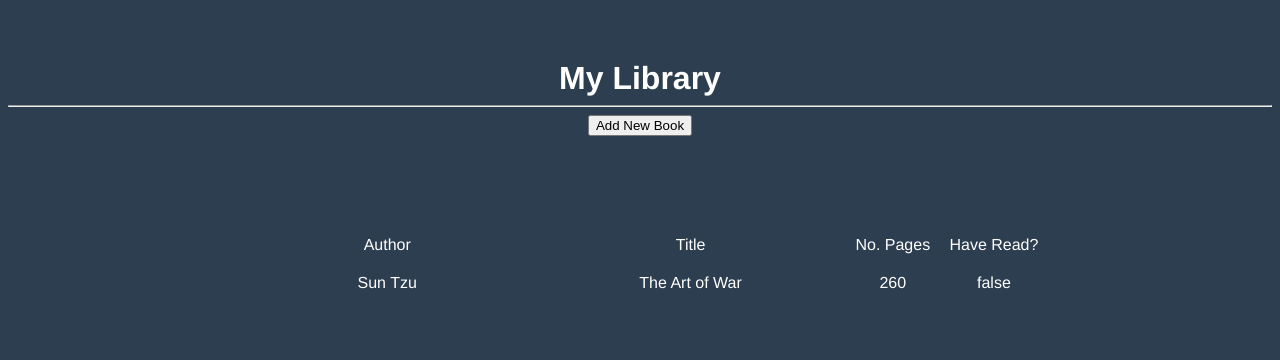
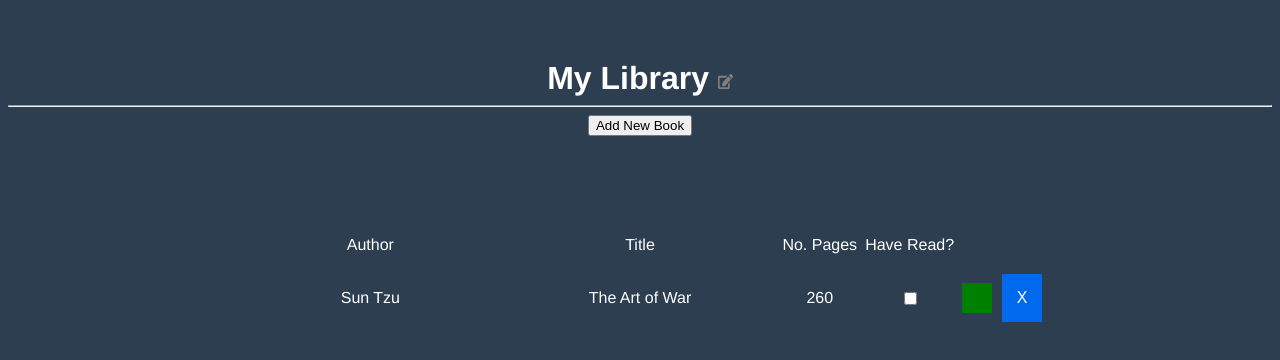
Before and after one commit to ellielle/library-vue, a Vue app: page / in a window 1280 px wide. Shown: the top 360 px of the page. Built offline with nearby package versions, Linux system fonts and the light colour scheme.

Commit message:
add edit and delete methods

```diff
--- a/src/components/LibraryData.vue
+++ b/src/components/LibraryData.vue
@@ -1,29 +1,136 @@
 <template>
   <div id="library-list">
     <div id="grid-header">
-      <span class="head-author">Author</span>
-      <span class="head-title">Title</span>
-      <span class="head-pages">No. Pages</span>
-      <span class="head-read">Have Read?</span>
+      <div class="head-author">Author</div>
+      <div class="head-title">Title</div>
+      <div class="head-pages">No. Pages</div>
+      <div class="head-read">Have Read?</div>
+      <div class="head-edit"></div>
+      <div class="head-delete"></div>
     </div>
-    <div>
-      <span id="grid-container" v-for="book in library" :key="book.title">
-        <span class="author">{{ book.author }}</span>
-        <span class="title">{{ book.title }}</span>
-        <span class="pages">{{ book.pages }}</span>
-        <span class="book-read">{{ book.read }}</span>
-      </span>
+    <div id="grid-container" v-for="book in library" :key="book.title">
+      <div class="author">{{ book.author }}</div>
+      <div class="title">{{ book.title }}</div>
+      <div class="pages">{{ book.pages }}</div>
+      <input
+        class="book-read"
+        type="checkbox"
+        v-model="book.read"
+        @click="toggleRead(book.title)"
+      />
+      <div class="edit-book">
+        <button class="btn-edit" @click="editBook(book.title)"></button>
+      </div>
+      <div class="delete-book">
+        <button class="btn-delete" @click="removeFromLibrary(book.title)">
+          X
+        </button>
+      </div>
     </div>
   </div>
 </template>
 
 <script>
+import { eventBus } from "../main";
+
 export default {
   name: "LibraryData",
   props: {
     library: Array
+  },
+  methods: {
+    removeFromLibrary(bookTitle) {
+      eventBus.$emit("removeBookFromLibrary", bookTitle);
+    },
+    editBook(bookTitle) {
+      // TODO emit to formVisible
+      // TODO look at refactoring new-data template to work with new and edit
+      eventBus.$emit("formVisible", bookTitle);
+    },
+    toggleRead(bookTitle) {
+      let index = this.library.findIndex(
+        removedBook => removedBook.title === bookTitle
+      );
+      this.library[index].read = !this.library[index].read;
+      eventBus.$emit("updateBook", bookTitle, this.library[index])
+    }
   }
 };
 </script>
 
-<style></style>
+<style lang="scss" scoped>
+#library-list,
+#grid-header,
+#grid-container {
+  width: 80%;
+}
+#library-list {
+  margin: auto;
+}
+#grid-header {
+  margin: 100px auto 20px auto;
+  display: grid;
+  grid-template-areas: "head-author head-title head-pages head-read head-edit .";
+  grid-template-columns: 3fr 3fr 1fr 1fr 0.5fr 0.5fr;
+}
+#grid-container {
+  margin: 5px auto 5px auto;
+  display: grid;
+  grid-template-areas: "author title pages read";
+  grid-template-columns: 3fr 3fr 1fr 1fr 0.5fr 0.5fr;
+  place-items: center;
+}
+.head-author {
+  grid-area: head-author;
+}
+.head-title {
+  grid-area: head-title;
+}
+.head-pages {
+  grid-area: head-pages;
+}
+.head-read {
+  grid-area: head-read;
+}
+.author {
+  grid-area: author;
+}
+.title {
+  grid-area: title;
+}
+.pages {
+  grid-area: pages;
+}
+.book-read {
+  grid-area: read;
+}
+
+.btn-delete,
+.btn-edit {
+  display: inline-block;
+  border: none;
+  padding: 15px 15px;
+  margin: 0;
+  text-decoration: none;
+
+  font-family: sans-serif;
+  font-size: 1rem;
+  cursor: pointer;
+  text-align: center;
+  transition: background 250ms ease-in-out, transform 150ms ease;
+}
+.btn-delete {
+  background: #0069ed;
+  color: #ffffff;
+  &:hover {
+    background-color: red;
+  }
+}
+.btn-edit {
+  background: green;
+  color: black;
+  &:hover {
+    background-color: purple;
+  }
+}
+</style>
--- a/src/components/LibraryMain.vue
+++ b/src/components/LibraryMain.vue
@@ -2,6 +2,11 @@
   <div>
     <h1 id="library-title" v-if="!titleCanBeChanged" @click="changeTitle">
       {{ libraryTitle }}
+      <svg viewBox="314.826 209.106 15 15" width="15" height="15">
+        <path
+          d="M 325.31 211.541 L 327.659 214.184 C 327.758 214.296 327.758 214.477 327.659 214.589 L 321.971 220.989 L 319.555 221.291 C 319.232 221.331 318.959 221.024 318.994 220.661 L 319.264 217.941 L 324.95 211.541 C 325.051 211.43 325.211 211.43 325.31 211.541 Z M 329.529 210.87 L 328.259 209.44 C 327.863 208.995 327.219 208.995 326.821 209.44 L 325.898 210.477 C 325.801 210.589 325.801 210.77 325.898 210.882 L 328.248 213.525 C 328.346 213.637 328.508 213.637 328.606 213.525 L 329.529 212.488 C 329.925 212.04 329.925 211.315 329.529 210.87 Z M 324.826 219.248 L 324.826 222.231 L 316.492 222.231 L 316.492 212.854 L 322.477 212.854 C 322.561 212.854 322.638 212.816 322.699 212.752 L 323.74 211.579 C 323.938 211.357 323.798 210.979 323.519 210.979 L 316.076 210.979 C 315.386 210.979 314.826 211.609 314.826 212.386 L 314.826 222.7 C 314.826 223.476 315.386 224.106 316.076 224.106 L 325.242 224.106 C 325.931 224.106 326.492 223.476 326.492 222.7 L 326.492 218.076 C 326.492 217.762 326.156 217.607 325.959 217.827 L 324.917 218.999 C 324.86 219.066 324.826 219.154 324.826 219.248 Z"
+        ></path>
+      </svg>
     </h1>
     <input
       type="text"
@@ -47,10 +52,22 @@ export default {
       this.library.unshift(newEntry);
       this.updateSavedLibrary();
     });
+    eventBus.$on("removeBookFromLibrary", bookTitle => {
+      let bookIndex = this.findBookIndex(bookTitle);
+      this.library.splice(bookIndex, 1);
+      console.log(bookTitle, bookIndex);
+      this.updateSavedLibrary();
+    });
+    eventBus.$on("updateBook", (bookTitle, updateData) => {
+      let bookIndex = this.findBookIndex(bookTitle);
+      this.library[bookIndex] = updateData;
+      this.updateSavedLibrary();
+    });
   },
   destroyed() {
     eventBus.$off("formVisible");
     eventBus.$off("addToLibrary");
+    eventBus.$off("removeBookFromLibrary");
   },
   computed: {
     boundData() {
@@ -66,10 +83,12 @@ export default {
       this.visibleComponent = "library-new-data";
     },
     changeTitle() {
-      this.titleCanBeChanged = !this.titleCanBeChanged;
-      this.$nextTick(() => {
-        this.$refs.title.focus();
-      });
+      if (this.visibleComponent === "library-data") {
+        this.titleCanBeChanged = !this.titleCanBeChanged;
+        this.$nextTick(() => {
+          this.$refs.title.focus();
+        });
+      }
     },
     cancelTitle() {
       this.titleCanBeChanged = !this.titleCanBeChanged;
@@ -102,6 +121,11 @@ export default {
       ];
       localStorage.setItem("library", JSON.stringify(newLibrary));
       return newLibrary;
+    },
+    findBookIndex(bookTitle) {
+      return this.library.findIndex(
+        removedBook => removedBook.title === bookTitle
+      );
     }
   },
   components: {
@@ -110,56 +134,18 @@ export default {
   }
 };
 </script>
-<style lang="scss">
+<style lang="scss" scoped>
 #library-title {
   margin: auto 300px;
   &:hover {
     cursor: pointer;
+    background: linear-gradient(90deg, #ff8a00, #e52e71);
+    background-clip: text;
+    -webkit-text-fill-color: transparent;
   }
 }
-#library-list,
-#grid-container,
-#grid-header {
-  width: 80%;
-}
-#library-list {
-  margin: auto;
-}
-#grid-header {
-  margin: 100px auto 20px auto;
-  display: grid;
-  grid-template-areas: "head-author head-title head-pages head-read";
-  grid-template-columns: 3fr 3fr 1fr 1fr;
-}
-#grid-container {
-  margin: 5px auto 5px auto;
-  display: grid;
-  grid-template-areas: "author title pages read";
-  grid-template-columns: 3fr 3fr 1fr 1fr;
-  /*grid-auto-flow: row;*/
-}
-.head-author {
-  grid-area: head-author;
-}
-.head-title {
-  grid-area: head-title;
-}
-.head-pages {
-  grid-area: head-pages;
-}
-.head-read {
-  grid-area: head-read;
-}
-.author {
-  grid-area: author;
-}
-.title {
-  grid-area: title;
-}
-.pages {
-  grid-area: pages;
-}
-.book-read {
-  grid-area: read;
+svg {
+  fill: #808080;
+  margin-right: 0;
 }
 </style>
--- a/src/components/LibraryNewData.vue
+++ b/src/components/LibraryNewData.vue
@@ -31,9 +31,9 @@
         placeholder="0"
         v-model="pageNumber"
       />
-      <label for="have-read" class="form-book-read"
-        >I have read this book</label
-      >
+      <label for="have-read" class="form-book-read">
+        I have read this book
+      </label>
       <input
         type="checkbox"
         name="read"
```
